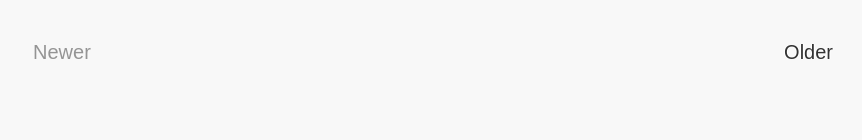
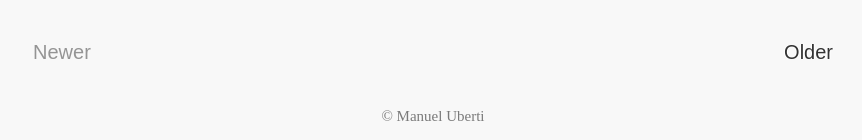
Before and after one commit to manuel-uberti/manuel-uberti.github.io, a Jekyll site: the page built from index.html, in a window 1280 px wide. Shown: the part 1072-1212 px from the top of the page, without its empty margins (207-1069 px from the left). Built offline with Jekyll 4.4.1, drawn with Linux system fonts in a browser that asks for light colours; some web fonts are replaced; the list of posts is cut into pages by our own code; before the commit the page ends 1163 px from its top, so only the background shows below that.

Commit message:
Keep only copyright in footer

```diff
--- a/_includes/footer.html
+++ b/_includes/footer.html
@@ -2,9 +2,6 @@
     <div class="measure">
         <div>
             © Manuel Uberti
-        </div>
-        <div>
-            This work is licensed under a <a href="http://creativecommons.org/licenses/by/4.0/">Creative Commons Attribution 4.0 International License</a>.<br/>
         </div>
     </div>
 </footer>
--- a/_layouts/center.html
+++ b/_layouts/center.html
@@ -20,5 +20,7 @@
       </div>
     </div>
   </div>
+
+  {% include footer.html %}
 </body>
 </html>
--- a/_layouts/default.html
+++ b/_layouts/default.html
@@ -31,5 +31,7 @@
       </div>
     </div>
   </div>
+
+  {% include footer.html %}
 </body>
 </html>
```
